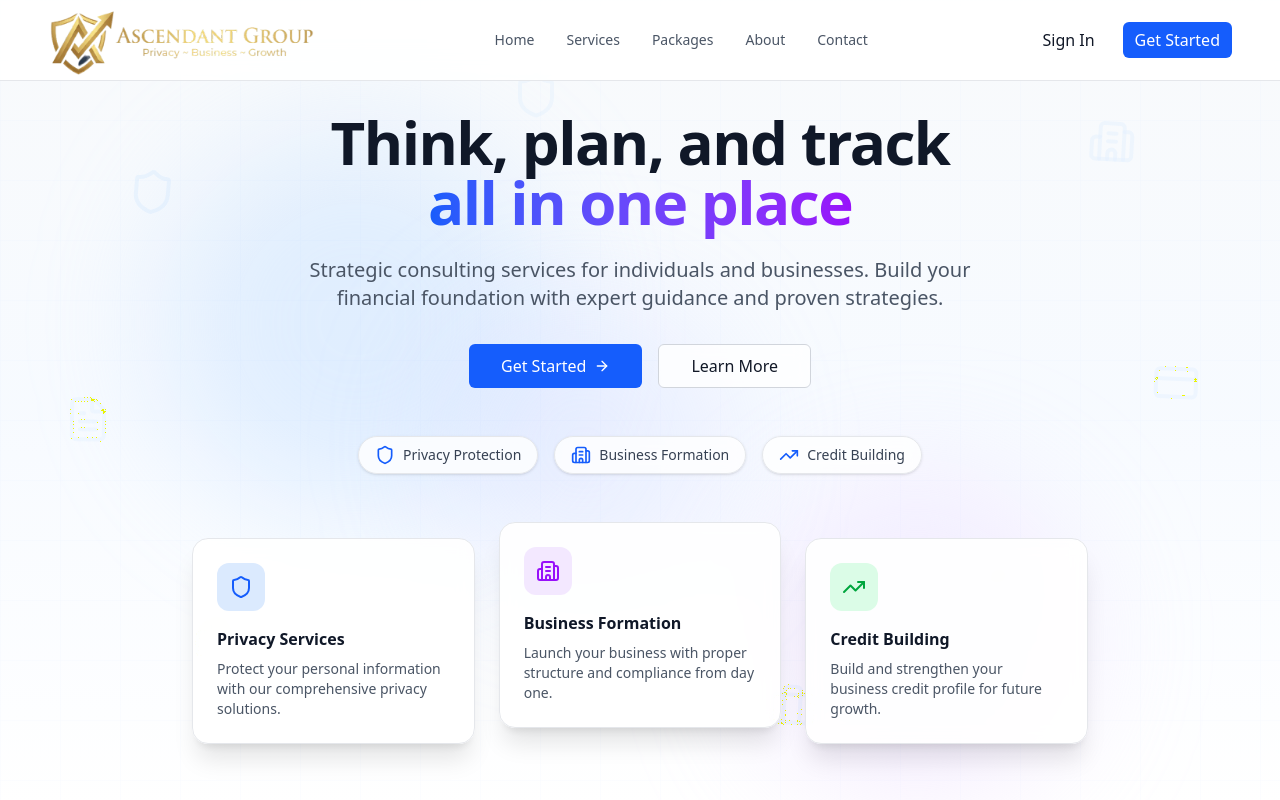
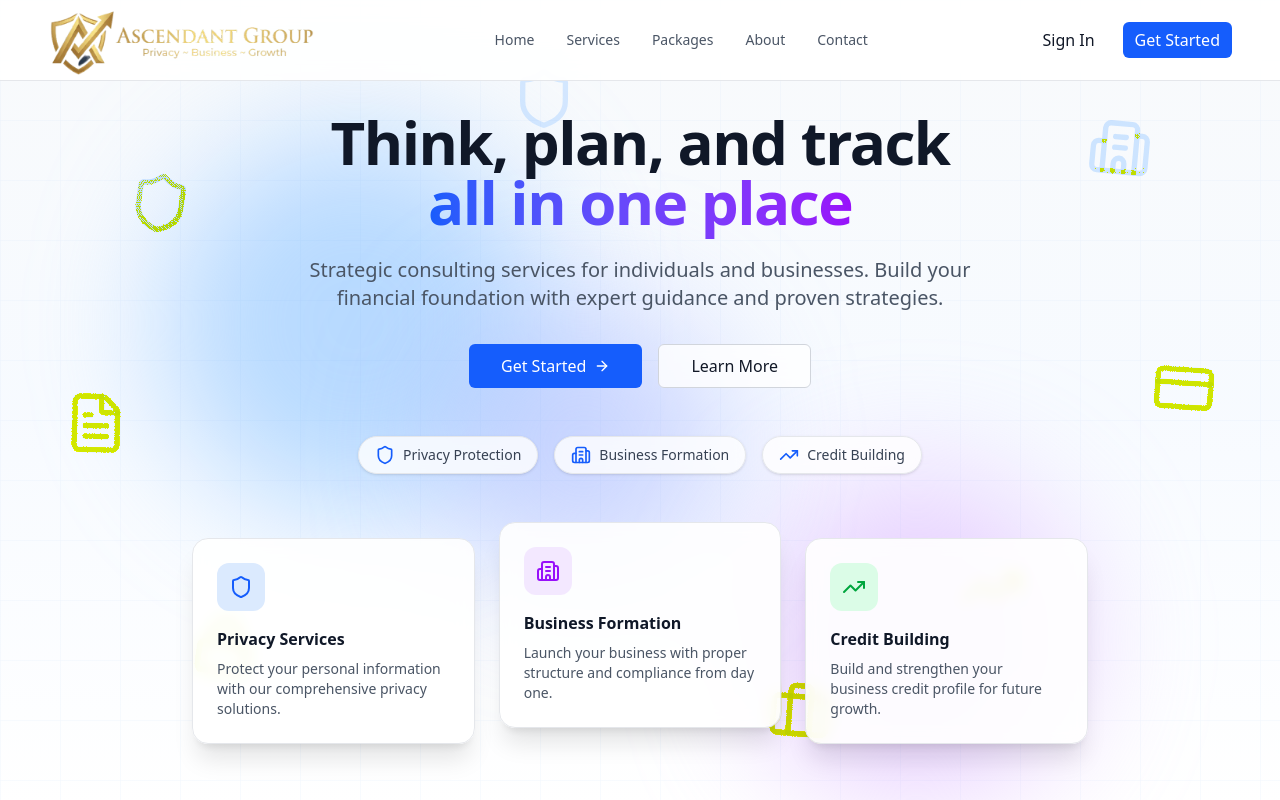
Before and after one commit to AiMagic5000/theascensionco, a Next.js app: page / in a window 1280 px wide. Shown: the top 800 px of the page. Built offline with nearby package versions, Linux system fonts and the light colour scheme.

Commit message:
fix: make animated background more visible
- Increased gradient orb opacity from 40% to 60%
- Increased floating icon opacity from 15-25% to 30-50%
- Made icons larger (16x16 on desktop)
- Grid pattern opacity 3% to 6%

```diff
--- a/src/components/landing/hero.tsx
+++ b/src/components/landing/hero.tsx
@@ -26,9 +26,9 @@ const floatingIcons = [
 function AnimatedBackground() {
   return (
     <div className="absolute inset-0 overflow-hidden pointer-events-none">
-      {/* Animated gradient orbs */}
+      {/* Animated gradient orbs - more visible */}
       <motion.div
-        className="absolute w-96 h-96 bg-blue-200/40 rounded-full blur-3xl"
+        className="absolute w-96 h-96 bg-blue-300/60 rounded-full blur-3xl"
         animate={{
           x: [0, 100, 50, 0],
           y: [0, 50, 100, 0],
@@ -41,7 +41,7 @@ function AnimatedBackground() {
         style={{ top: "10%", left: "5%" }}
       />
       <motion.div
-        className="absolute w-80 h-80 bg-purple-200/40 rounded-full blur-3xl"
+        className="absolute w-80 h-80 bg-purple-300/60 rounded-full blur-3xl"
         animate={{
           x: [0, -80, -40, 0],
           y: [0, 80, 40, 0],
@@ -54,7 +54,7 @@ function AnimatedBackground() {
         style={{ top: "50%", right: "10%" }}
       />
       <motion.div
-        className="absolute w-72 h-72 bg-indigo-200/30 rounded-full blur-3xl"
+        className="absolute w-72 h-72 bg-indigo-300/50 rounded-full blur-3xl"
         animate={{
           x: [0, 60, -30, 0],
           y: [0, -60, 30, 0],
@@ -74,9 +74,9 @@ function AnimatedBackground() {
           className="absolute"
           style={{ left: item.x, top: item.y }}
           animate={{
-            y: [-10, 10, -10],
-            rotate: [0, 5, -5, 0],
-            opacity: [0.15, 0.25, 0.15],
+            y: [-15, 15, -15],
+            rotate: [0, 8, -8, 0],
+            opacity: [0.3, 0.5, 0.3],
           }}
           transition={{
             duration: item.duration,
@@ -85,13 +85,13 @@ function AnimatedBackground() {
             ease: "easeInOut",
           }}
         >
-          <item.Icon className="w-8 h-8 md:w-12 md:h-12 text-blue-300/50" />
+          <item.Icon className="w-10 h-10 md:w-16 md:h-16 text-blue-400/70" />
         </motion.div>
       ))}
 
-      {/* Subtle grid pattern */}
+      {/* Grid pattern - more visible */}
       <div
-        className="absolute inset-0 opacity-[0.03]"
+        className="absolute inset-0 opacity-[0.06]"
         style={{
           backgroundImage: `
             linear-gradient(rgba(59, 130, 246, 0.5) 1px, transparent 1px),
```
